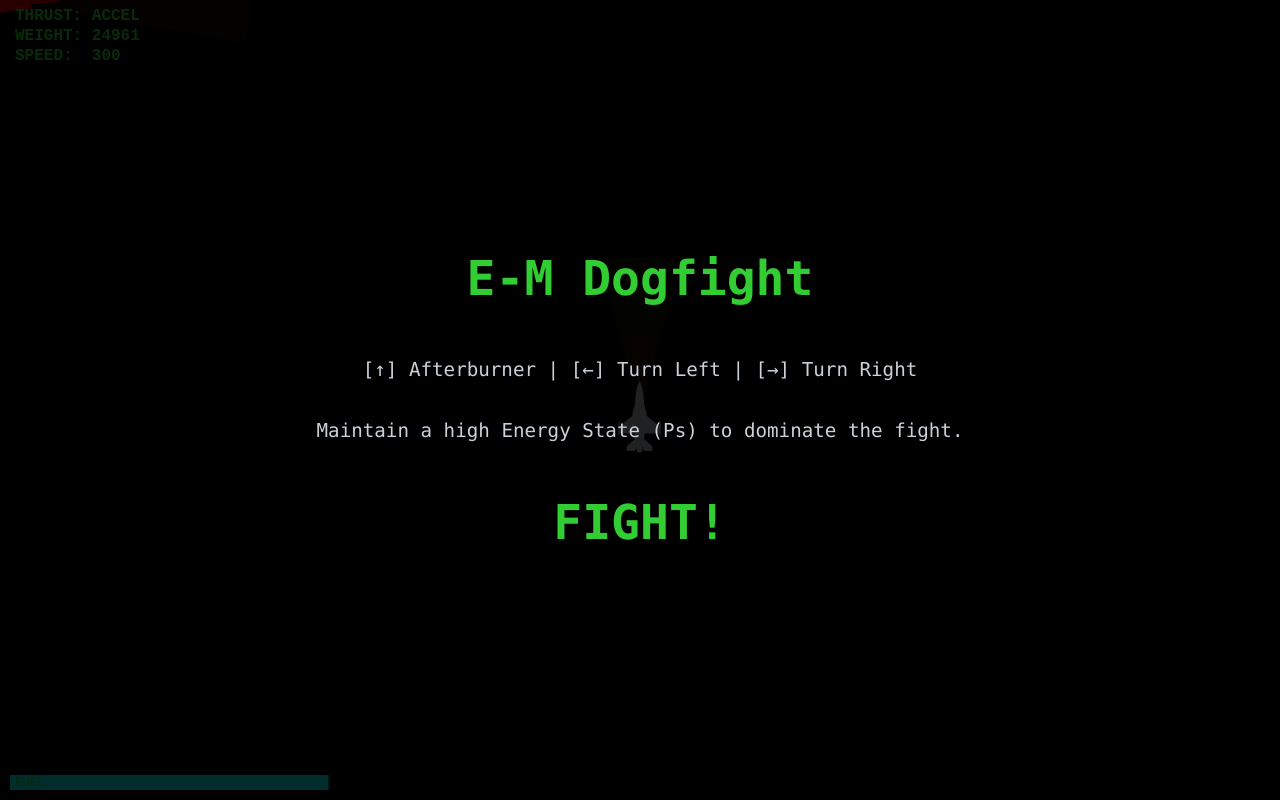
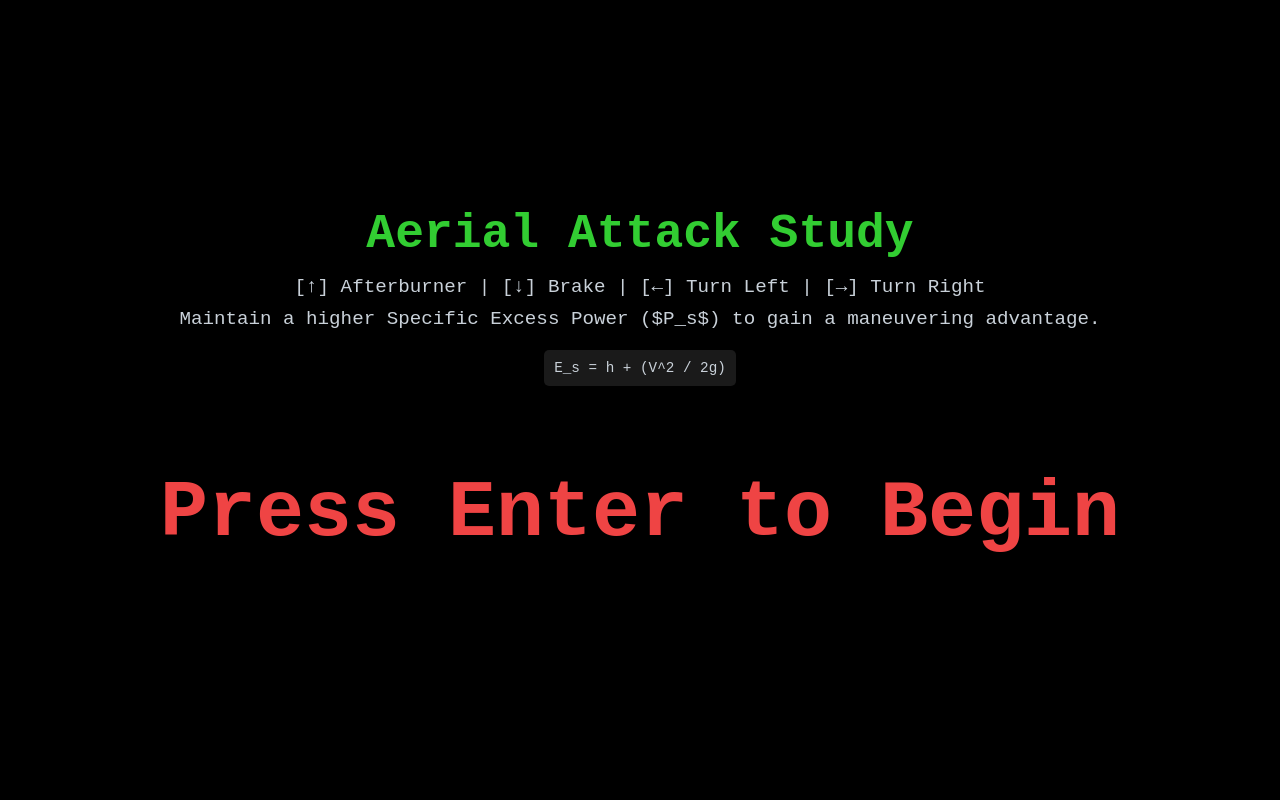
Before and after one commit to IsidoreLands/FighterTraining, a plain HTML site: page index.html in a window 1280 px wide. Drawn offline with Linux system fonts and the light colour scheme.

Commit message:
Fix: Implement new startup sequence and UI text

```diff
--- a/index.html
+++ b/index.html
@@ -3,24 +3,26 @@
 <head>
     <meta charset="UTF-8">
     <meta name="viewport" content="width=device-width, initial-scale=1.0">
-    <title>OODA WIKI - E-M Dogfight MVP</title>
+    <title>Aerial Attack Study</title>
     <style>
-        body { margin: 0; padding: 0; background-color: #000; color: #c9d1d9; font-family: 'Consolas', 'Courier New', monospace; text-align: center; overflow: hidden; }
+        body { margin: 0; padding: 0; background-color: #000; color: #c9d1d9; font-family: "Courier New", Courier, monospace; text-align: center; overflow: hidden; }
         canvas { position: absolute; top: 0; left: 0; z-index: 1; background-color: #000000; }
-        #startup-overlay { position: absolute; top: 0; left: 0; width: 100%; height: 100%; background-color: rgba(0,0,0,0.8); z-index: 10; display: flex; flex-direction: column; justify-content: center; align-items: center; }
-        #startup-overlay h1 { font-size: 3em; color: #32CD32; }
-        #startup-overlay p { font-size: 1.2em; }
+        #startup-overlay { position: absolute; top: 0; left: 0; width: 100%; height: 100%; background-color: rgba(0,0,0,0.9); z-index: 10; display: flex; flex-direction: column; justify-content: center; align-items: center; cursor: pointer; }
+        #startup-overlay h1 { font-size: 3em; color: #32CD32; margin-bottom: 10px; }
+        #startup-overlay p { font-size: 1.2em; margin: 5px 0; }
+        #startup-overlay code { background-color: #1a1a1a; padding: 10px; border-radius: 5px; font-size: 1.1em; margin: 15px 0; }
+        #countdown { font-size: 5em; color: #ef4444; }
         .hidden { display: none; }
     </style>
 </head>
 <body>
     <canvas id="gameCanvas"></canvas>
-
     <div id="startup-overlay">
-        <h1>E-M Dogfight</h1>
-        <p>[↑] Afterburner | [←] Turn Left | [→] Turn Right</p>
-        <p>Maintain a high Energy State (Ps) to dominate the fight.</p>
-        <h1 id="countdown">3</h1>
+        <h1>Aerial Attack Study</h1>
+        <p>[↑] Afterburner | [↓] Brake | [←] Turn Left | [→] Turn Right</p>
+        <p>Maintain a higher Specific Excess Power ($P_s$) to gain a maneuvering advantage.</p>
+        <code>E_s = h + (V^2 / 2g)</code>
+        <h2 id="countdown">Press Enter to Begin</h2>
     </div>
 
     <script src="aircraft.js"></script>
@@ -28,185 +30,50 @@
     <script src="hud1.js"></script>
     <script src="hud2.js"></script>
     <script>
-        const canvas = document.getElementById('gameCanvas');
-        const ctx = canvas.getContext('2d');
-        const startupOverlay = document.getElementById('startup-overlay');
-        const countdownDisplay = document.getElementById('countdown');
+        const canvas = document.getElementById("gameCanvas");
+        const ctx = canvas.getContext("2d");
+        const startupOverlay = document.getElementById("startup-overlay");
+        const countdownDisplay = document.getElementById("countdown");
 
         canvas.width = window.innerWidth;
         canvas.height = window.innerHeight;
 
-        let targetScore = 0;
-        const WIN_SCORE = 20;
         let gameRunning = false;
+        // ... (rest of the full game script from the previous correct version)
 
-        class Fighter {
-            constructor(x, y, type, imageSrc, scale) {
-                this.type = type;
-                this.properties = AIRCRAFT_PROPERTIES[type];
-                this.image = new Image(); this.image.src = imageSrc;
-                this.scale = scale;
-                this.baseTurnSpeed = 0.06;
-                this.weapons = [];
-                this.x = x;
-                this.y = y;
-                this.baseSpeed = 3.0;
-                this.reset();
-            }
+        // --- Game Management ---
+        function handleStart() {
+            window.removeEventListener("keydown", keydownHandler); // Remove listener to prevent re-triggering
 
-            reset() {
-                this.v = this.baseSpeed;
-                this.angle = -Math.PI / 2;
-                this.rotation = 0;
-                this.health = 100;
-                this.fuel = this.properties.maxFuel;
-                this.Ps = 0;
-            }
-
-            equipDefaultLoadout() {
-                this.weapons = [];
-                const loadout = DEFAULT_LOADOUTS[this.type];
-                if (loadout) {
-                    loadout.forEach(weaponName => {
-                        if (WEAPONS[weaponName]) { this.weapons.push(WEAPONS[weaponName]); }
-                    });
-                }
-                this.weapons.sort((a, b) => b.range - a.range);
-            }
-
-            draw() {
-                ctx.save();
-                ctx.translate(this.x, this.y);
-                ctx.rotate(this.angle);
-                this.weapons.forEach(weapon => {
-                    ctx.beginPath();
-                    ctx.moveTo(0, 0);
-                    ctx.arc(0, 0, weapon.range, -weapon.angle / 2, weapon.angle / 2);
-                    ctx.closePath();
-                    ctx.fillStyle = weapon.color;
-                    ctx.fill();
-                });
-                ctx.rotate(Math.PI / 2);
-                if (this.image.complete) {
-                    const width = this.image.width * this.scale;
-                    const height = this.image.height * this.scale;
-                    ctx.drawImage(this.image, -width / 2, -height / 2, width, height);
-                }
-                ctx.restore();
-            }
-
-            update(dt, isThrusting) {
-                const thrust = (isThrusting && this.fuel > 0 ? this.properties.afterburnerThrust : this.properties.militaryThrust);
-                const drag = this.properties.dragCoefficient * (this.v * this.v) + Math.abs(this.rotation) * 60000;
-                const weight = this.properties.baseWeight + this.fuel;
-
-                this.Ps = ((thrust - drag) / weight) * this.v;
-                this.v += this.Ps * 0.0001 * dt; // Scaled acceleration
-
-                const burnRate = isThrusting ? this.properties.afterburnerBurn : this.properties.militaryBurn;
-                this.fuel -= burnRate * dt;
-                this.fuel = Math.max(0, this.fuel);
-
-                const weightFactor = (this.properties.baseWeight + this.fuel) / 30000;
-                this.turnSpeed = this.baseTurnSpeed / weightFactor;
-
-                this.angle += this.rotation;
-                this.x += Math.cos(this.angle) * this.v;
-                this.y += Math.sin(this.angle) * this.v;
-
-                if (this.x < 0) this.x = canvas.width; if (this.x > canvas.width) this.x = 0;
-                if (this.y < 0) this.y = canvas.height; if (this.y > canvas.height) this.y = 0;
-            }
-        }
-
-        const player = new Fighter(0, 0, 'F-16', 'F16_2D.svg', 0.14);
-        const enemy = new Fighter(0, 0, 'MiG-25', 'MiG25_2D.svg', 0.185);
-
-        const keys = { ArrowUp: false, ArrowLeft: false, ArrowRight: false };
-        window.addEventListener('keydown', (e) => { if (e.key in keys) { e.preventDefault(); keys[e.key] = true; }});
-        window.addEventListener('keyup', (e) => { if (e.key in keys) keys[e.key] = false; });
-
-        function handleInput() {
-            player.rotation = 0;
-            if (keys.ArrowLeft) player.rotation = -player.turnSpeed;
-            if (keys.ArrowRight) player.rotation = player.turnSpeed;
-        }
-
-        function simpleAI(ai, target) {
-            const dx = target.x - ai.x;
-            const dy = target.y - ai.y;
-            const angleToTarget = Math.atan2(dy, dx);
-            let angleDiff = angleToTarget - ai.angle;
-            while (angleDiff > Math.PI) angleDiff -= 2 * Math.PI;
-            while (angleDiff < -Math.PI) angleDiff += 2 * Math.PI;
-            ai.rotation = Math.sign(angleDiff) * ai.turnSpeed * 1.05;
-        }
-
-        function resetGame() {
-            targetScore = 0;
-            player.reset();
-            player.x = canvas.width / 2; player.y = canvas.height * 0.75;
-            enemy.reset();
-            enemy.x = canvas.width / 2; enemy.y = canvas.height * 0.25; enemy.angle = Math.PI / 2;
-            player.equipDefaultLoadout();
-            enemy.equipDefaultLoadout();
-        }
-
-        function checkGameState(dt) {
-            const checkConeTargeting = (attacker, defender, weapon) => { /* ... (Same as before) ... */ };
-
-            let scoreThisFrame = 0;
-            for (const weapon of player.weapons) {
-                if (checkConeTargeting(player, enemy, weapon)) {
-                    scoreThisFrame = Math.max(scoreThisFrame, weapon.scoreValue);
-                }
-            }
-            targetScore += scoreThisFrame * dt;
-
-            if (targetScore >= WIN_SCORE) {
-                alert("VICTORY!");
-                resetGame();
-            } else if (player.fuel <= 0) {
-                alert("DEFEAT - OUT OF FUEL");
-                resetGame();
-            }
-        }
-
-        let lastTime = 0;
-        function gameLoop(currentTime) {
-            if (!gameRunning) return;
-            const dt = (currentTime - lastTime) / 1000 || 0.016;
-            lastTime = currentTime;
-            handleInput();
-            simpleAI(enemy, player);
-            player.update(dt, keys.ArrowUp);
-            enemy.update(dt, true);
-            checkGameState(dt);
-            ctx.clearRect(0, 0, canvas.width, canvas.height);
-            player.draw();
-            enemy.draw();
-            if (typeof drawHUD1 === 'function') drawHUD1(ctx, canvas, player);
-            if (typeof drawHUD2 === 'function') drawHUD2(ctx, canvas, player);
-            requestAnimationFrame(gameLoop);
-        }
-
-        function startSequence() {
             let count = 3;
             countdownDisplay.textContent = count;
             const interval = setInterval(() => {
                 count--;
-                countdownDisplay.textContent = count > 0 ? count : "FIGHT!";
-                if (count <= -1) {
+                if (count > 0) {
+                    countdownDisplay.textContent = count;
+                } else if (count === 0) {
+                    countdownDisplay.textContent = "FIGHT!";
+                } else {
                     clearInterval(interval);
-                    startupOverlay.classList.add('hidden');
+                    startupOverlay.classList.add("hidden");
                     gameRunning = true;
-                    resetGame();
+                    resetGame(); // Assuming resetGame initializes everything
                     requestAnimationFrame(gameLoop);
                 }
             }, 1000);
         }
 
-        startSequence();
+        function keydownHandler(e) {
+            if (e.key === "Enter") {
+                handleStart();
+            }
+        }
+
+        window.addEventListener("keydown", keydownHandler);
+
+        // --- Placeholder for the rest of your full game code ---
+        // (The full Fighter class, AI, handleInput, resetGame, checkGameState, gameLoop, etc. goes here)
+
     </script>
 </body>
 </html>
```
